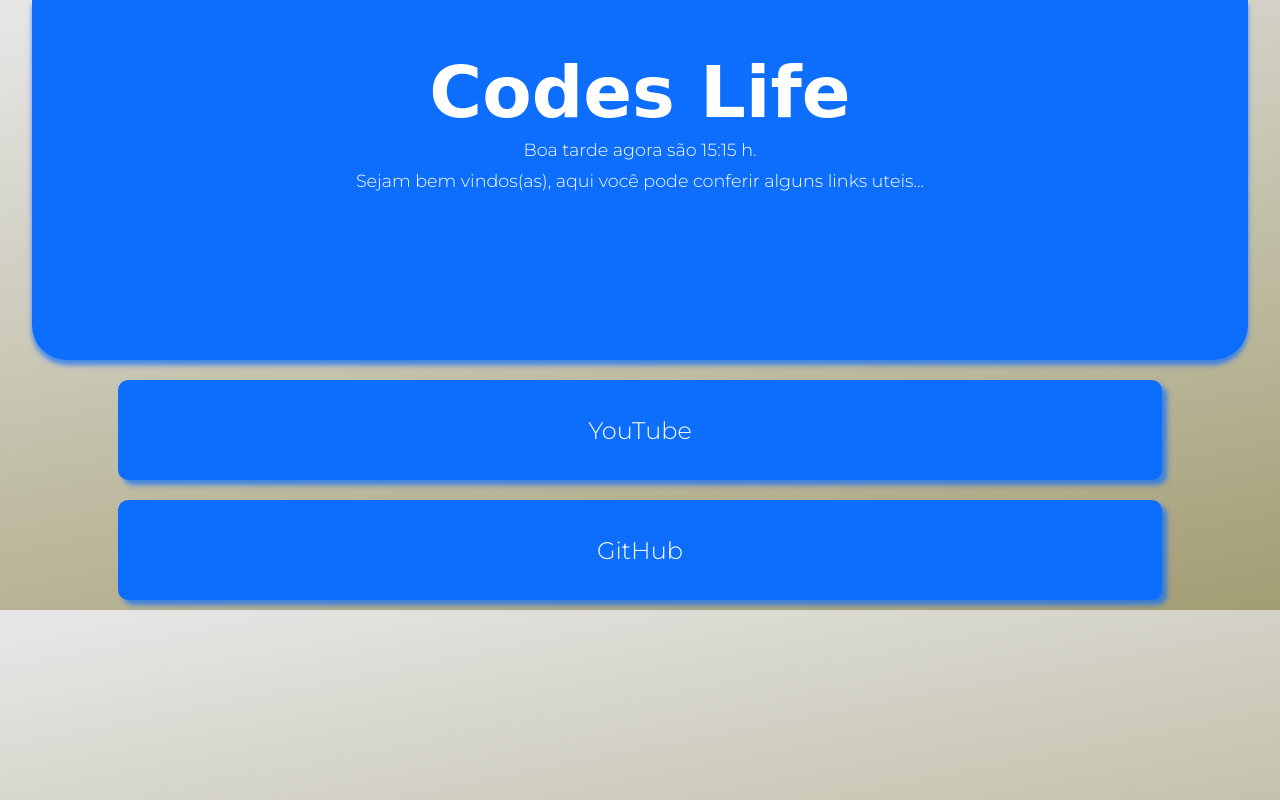
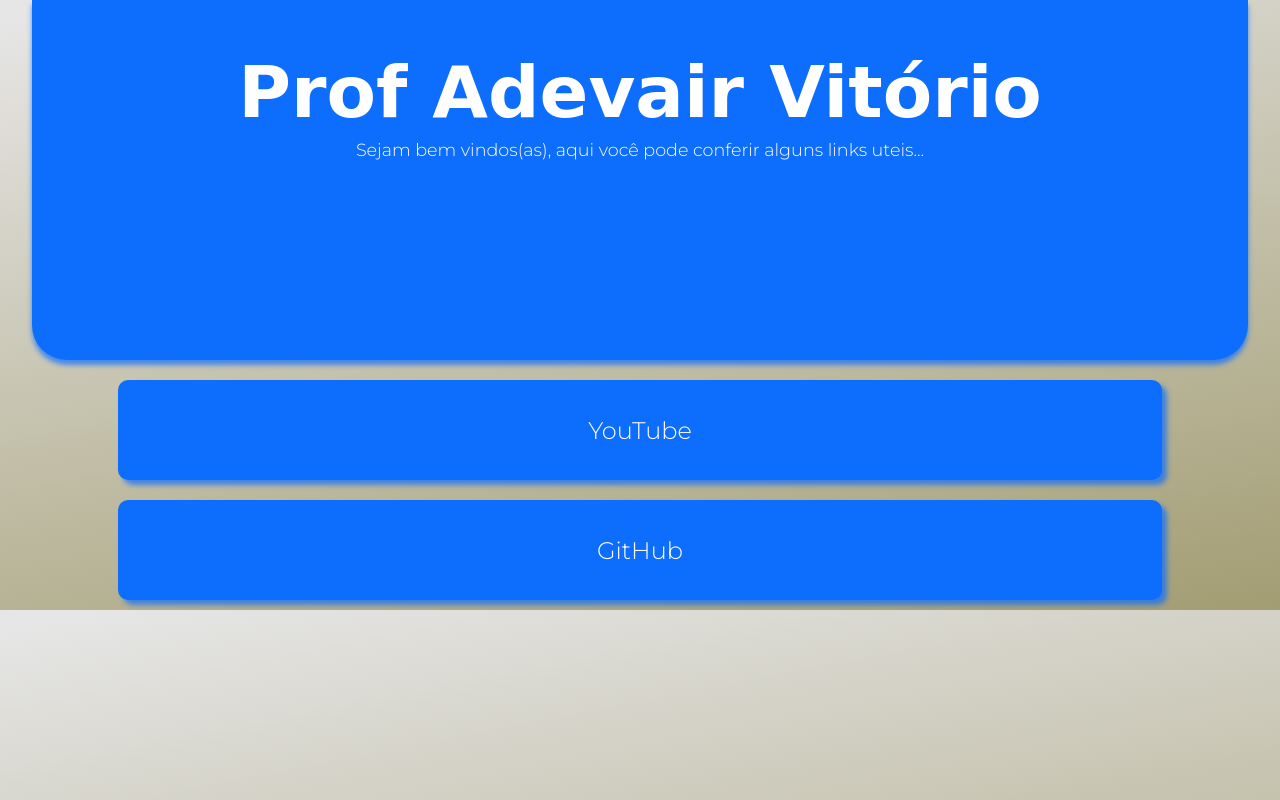
Before and after one commit to profadevairvitorio/-LinkTree-prof-adevair-vitorio, a plain HTML site: page index.html in a window 1280 px wide. Drawn offline with Linux system fonts and the light colour scheme; a web font is replaced by a local one.

Commit message:
Update index.html

```diff
--- a/index.html
+++ b/index.html
@@ -13,8 +13,7 @@
     <div >
         <header class="box-top">
 
-            <h1 class="nome">Codes Life</h1>
-            <p class="about" id="msg">aqui vai a mensagem</p>
+            <h1 class="nome">Prof Adevair Vitório</h1>
             <p class="about">Sejam bem vindos(as), aqui você pode conferir alguns links uteis...</p>
         </header>
         <main>
```
